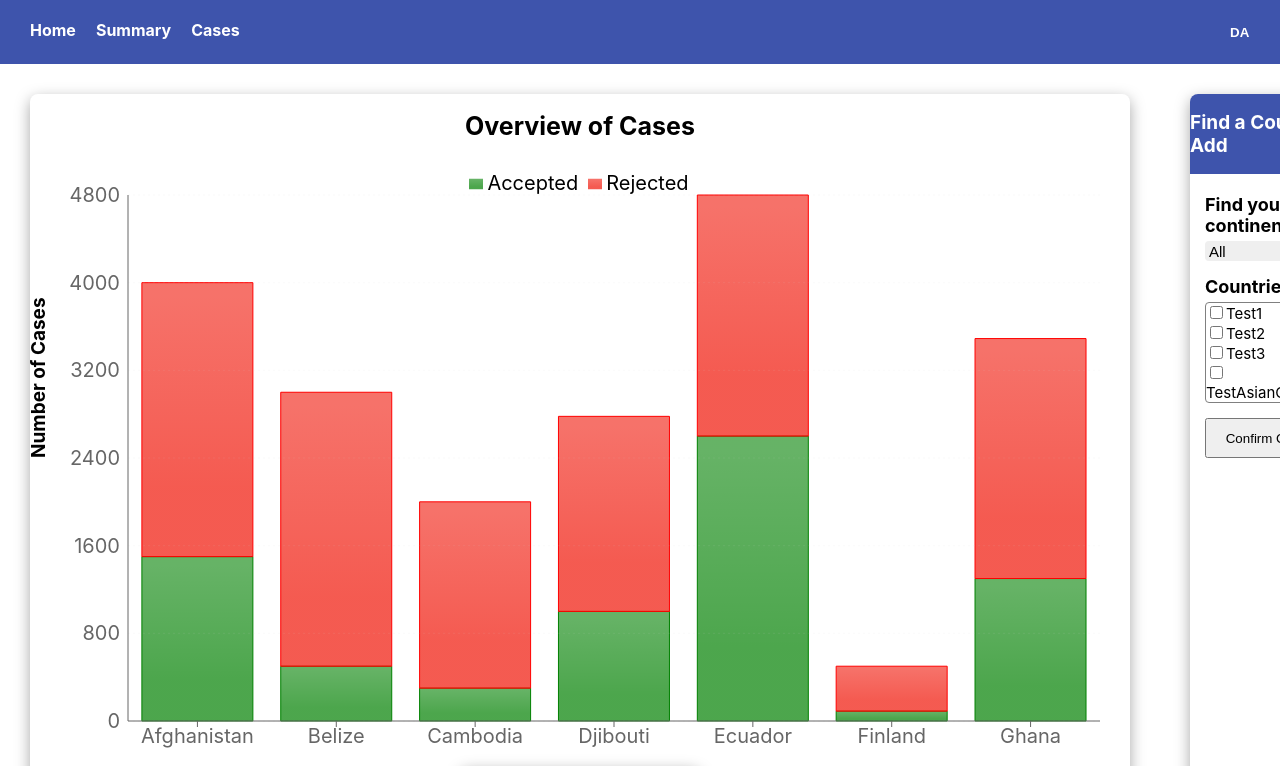
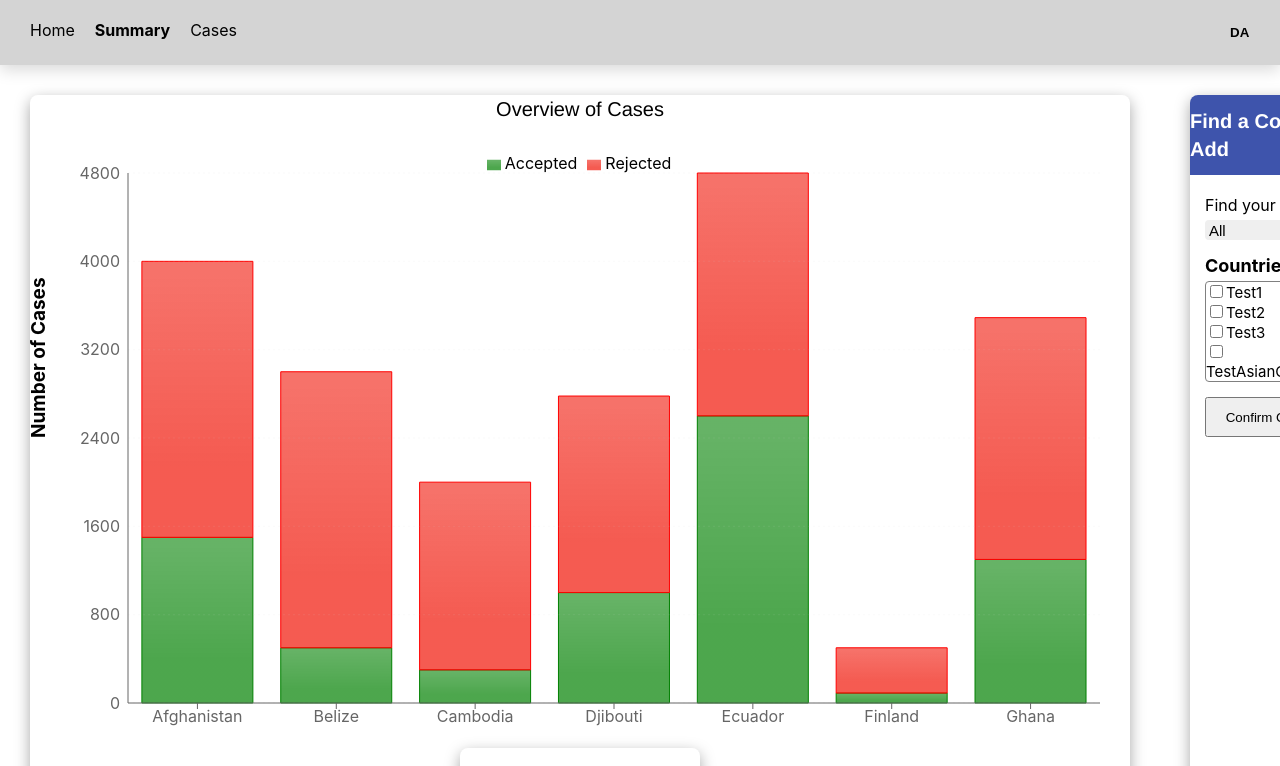
Before and after one commit to lilygostovic/DASS-frontend, a React (Create React App) app: page /summary in a window 1280 px wide. Shown: the top 766 px of the page. Built offline with nearby package versions, Linux system fonts and the light colour scheme.

Commit message:
Add new nav design

```diff
--- a/src/components/Footer/index.tsx
+++ /dev/null
@@ -1,32 +0,0 @@
-import React from "react";
-import { useTranslation } from "react-i18next";
-
-export const Footer = () => {
-  const { t } = useTranslation();
-
-  return (
-    <div style={{ height: "5vh", position: "relative" }}>
-      <div
-        style={{
-          backgroundColor: "#919591",
-          width: "100%",
-          height: "100%",
-          position: "absolute",
-          opacity: "1",
-          zIndex: 0,
-        }}
-      />
-      <div
-        style={{
-          zIndex: 1,
-          color: "white",
-          padding: "12px",
-          display: "flex",
-          justifyContent: "center",
-        }}
-      >
-        {t("footer.text")}
-      </div>
-    </div>
-  );
-};
--- a/src/components/Nav/LanguagePicker.tsx
+++ b/src/components/Nav/LanguagePicker.tsx
@@ -13,7 +13,7 @@ export const LanguagePicker = () => {
       style={{
         appearance: "none",
         backgroundColor: "transparent",
-        color: "white",
+        color: "black",
         border: "none",
         padding: "0 1em 0 0",
         margin: "0px",
--- a/src/components/Nav/NavButton.tsx
+++ b/src/components/Nav/NavButton.tsx
@@ -1,8 +1,11 @@
-import { Link } from 'react-router-dom';
-import styled from 'styled-components';
+import { Link } from "react-router-dom";
+import styled from "styled-components";
 
 export const NavButton = styled(Link)`
-    color: white;
-    margin: 10px;
-    text-decoration: none;
+  color: black;
+  margin: 10px;
+  text-decoration: none;
+  &.active {
+    font-weight: bold;
+  }
 `;
--- a/src/components/Nav/index.tsx
+++ b/src/components/Nav/index.tsx
@@ -1,7 +1,19 @@
-import { LanguagePicker } from './LanguagePicker';
-import { NavButton } from './NavButton';
-import React from 'react';
-import { useTranslation } from 'react-i18next';
+import { LanguagePicker } from "./LanguagePicker";
+import { NavButton } from "./NavButton";
+import React from "react";
+import { StyledDiv } from "../common/StyledDiv";
+import { useMatch } from "react-router-dom";
+import { useTranslation } from "react-i18next";
+
+const BackgroundColorDiv = () => (
+  <StyledDiv
+    width="100%"
+    height="100%"
+    position="absolute"
+    bg="lightGrey"
+    opacity={0.97}
+  />
+);
 
 export const Nav = () => {
   const { t } = useTranslation();
@@ -10,42 +22,45 @@ export const Nav = () => {
   const chartsText = t("nav.summary");
   const casesText = t("nav.cases");
 
+  const isHome = useMatch("/");
+  const isSummary = useMatch("/summary");
+  const isCases = useMatch("/cases");
+
   return (
-    <div
-      style={{
-        position: "relative",
-        width: "100%",
-        height: "8vh",
-        display: "flex",
-        alignItems: "center",
-      }}
-    >
-      <div
-        style={{
-          backgroundColor: "#3E54AC",
-          width: "100%",
-          height: "100%",
-          position: "absolute",
-          opacity: "1",
-          zIndex: "0",
-        }}
-      />
-      <div
-        style={{
-          zIndex: 1,
-          padding: "20px",
-          justifyContent: "space-between",
-          width: "100%",
-          display: "flex",
-        }}
+    <>
+      <StyledDiv
+        position="fixed"
+        width="100%"
+        height="65px"
+        display="flex"
+        boxShadow="rgba(0, 0, 0, 0.15) 0px 5px 15px"
       >
-        <div style={{ fontWeight: "bold" }}>
-          <NavButton to="/">{homeText}</NavButton>
-          <NavButton to="/summary">{chartsText}</NavButton>
-          <NavButton to="/cases">{casesText}</NavButton>
-        </div>
-        <LanguagePicker />
-      </div>
-    </div>
+        <BackgroundColorDiv />
+        <StyledDiv
+          zIndex={1}
+          padding="20px"
+          justifyContent="space-between"
+          width="100%"
+          display="flex"
+        >
+          <div>
+            <NavButton to="/" className={isHome !== null ? "active" : ""}>
+              {homeText}
+            </NavButton>
+            <NavButton
+              to="/summary"
+              className={isSummary !== null ? "active" : ""}
+            >
+              {chartsText}
+            </NavButton>
+            <NavButton to="/cases" className={isCases !== null ? "active" : ""}>
+              {casesText}
+            </NavButton>
+          </div>
+          <LanguagePicker />
+        </StyledDiv>
+      </StyledDiv>
+      <StyledDiv height="65px" />
+    </>
   );
 };
--- a/src/components/index.ts
+++ b/src/components/index.ts
@@ -1,3 +1,2 @@
-export { FilterButton } from './Button';
-export { Footer } from './Footer';
-export { Nav } from './Nav';
+export { FilterButton } from "./Button";
+export { Nav } from "./Nav";
--- a/src/pages/Dashboard/index.tsx
+++ b/src/pages/Dashboard/index.tsx
@@ -5,10 +5,11 @@ import {
   DropDown,
   SummaryChart,
 } from "./components";
-
-import { Footer, Nav } from "../../components";
 import React, { useState } from "react";
 
+import { Nav } from "../../components";
+import { StyledDiv } from "../../components/common/StyledDiv";
+import { StyledText } from "../../components/common/StyledText";
 import { data } from "./data";
 import { genderData } from "./testGenderData";
 import { useTranslation } from "react-i18next";
@@ -17,13 +18,14 @@ export const Dashboard = () => {
   const [dropDownOption, setDropDown] = useState<string>("country");
   const [continentOption, setContinentOption] = useState<string>("all");
   const [checkedOptionsChart, setCheckedOptionsChart] = useState<string[]>([]);
-  const [checkBoxDropDownOption, setCheckBoxDropDownOption] = useState<string>("all");
+  const [checkBoxDropDownOption, setCheckBoxDropDownOption] =
+    useState<string>("all");
 
   const { t } = useTranslation();
 
   const text = t("dashboardPage.overviewStats");
   const boxText = t("dashboardPage.checkBox");
-  const boxDropDownText = t("dashboardPage.boxDropDownText")
+  const boxDropDownText = t("dashboardPage.boxDropDownText");
 
   let chartAreaWidth: string;
   let chartWidth: number;
@@ -34,7 +36,7 @@ export const Dashboard = () => {
     boxItems = ["test1", "test2", "test3", "testAsianCountry"];
   } else if (checkBoxDropDownOption === "asia") {
     // Similarly, a back-end request gets all Asian country names and so on...?
-    boxItems = ["testAsianCountry"]
+    boxItems = ["testAsianCountry"];
   } else {
     boxItems = [];
   }
@@ -49,104 +51,97 @@ export const Dashboard = () => {
   }
 
   return (
-    <div
-      style={{
-        backgroundColor: "#ECF2FF",
-        maxHeight: "100vh",
-        minHeight: "100vh",
-      }}
+    <StyledDiv backgroundColor="#ECF2FF" maxHeight="100vh" minHeight="100vh">
+      <Nav />
+      <StyledDiv bg="#ffffff" display="flex" flexDirection="row">
+        <StyledDiv
+          display="flex"
+          justifyContent="space-bewteen"
+          flexDirection="column"
+          width={chartAreaWidth}
+          height="810px"
+          alignItems="center"
+          boxShadow="0px 5px 15px rgba(0, 0, 0, 0.35)"
+          borderRadius="8px"
+          margin="30px 30px"
+          color="black"
         >
-      <Nav />
-      <div
-        style={{
-          backgroundColor: "#ffffff",
-          display: "flex",
-          flexDirection: "row",
-        }}
-      >
-        <div
-          style={{
-            display: "flex",
-            justifyContent: "space-bewteen",
-            flexDirection: "column",
-            width: chartAreaWidth,
-            height: "810px",
-            alignItems: "center",
-            boxShadow: "0px 5px 15px rgba(0, 0, 0, 0.35)",
-            borderRadius: "8px",
-            margin: "30px 30px",
-            color: "black",
-            fontSize: "20px",
-          }}
-        >
-          <h1 style={{ fontSize: "25px", color: "black", marginBottom: "20px" }}>{text}</h1>
-
+          <StyledText variant="paragraphMedium" fontSize="20px" mb="20px">
+            {text}
+          </StyledText>
           <SummaryChart
             data={data}
             genderData={genderData}
-          w={chartWidth} h={590}
+            w={chartWidth}
+            h={590}
             isSummaryPage={true}
             axisOption={dropDownOption}
             continentOption={continentOption}
             checkedCountryOptions={checkedOptionsChart}
           />
 
-          <div style={{
+          <div
+            style={{
               display: "flex",
               flexDirection: "column",
               justifyContent: "center",
             }}
           >
             {dropDownOption !== "country" && (
-              <DropDown selectedOption={dropDownOption} setOption={setDropDown} />
+              <DropDown
+                selectedOption={dropDownOption}
+                setOption={setDropDown}
+              />
             )}
 
             {dropDownOption === "country" && (
-              <div style={{
+              <div
+                style={{
                   display: "flex",
                   flexDirection: "column",
                   marginTop: "15px",
                   boxShadow: "0px 5px 15px rgba(0, 0, 0, 0.35)",
                   borderRadius: "8px",
                   height: "110px",
-              }}>
-                <DropDown selectedOption={dropDownOption} setOption={setDropDown} />
-                <ContinentDropDown selectedOption={continentOption} setOption={setContinentOption} />
+                }}
+              >
+                <DropDown
+                  selectedOption={dropDownOption}
+                  setOption={setDropDown}
+                />
+                <ContinentDropDown
+                  selectedOption={continentOption}
+                  setOption={setContinentOption}
+                />
               </div>
             )}
           </div>
-        </div>
+        </StyledDiv>
         {dropDownOption === "country" && (
-          <div style={{
-            display: "flex",
-            flexDirection: "column",
-            boxShadow: "0px 5px 15px rgba(0, 0, 0, 0.35)",
-            borderRadius: "8px",
-            width: "250px",
-            margin: "30px 30px",
-          }}>
-            <div style={{
-              display: "flex",
-              fontWeight: "bold",
-              fontSize: "19px",
-              backgroundColor: "#3E54AC",
-              color: "white",
-              marginBottom: "20px",
-              borderRadius: "8px 8px 0 0",
-              height: "80px",
-              justifyContent: "center",
-              alignItems: "center",
-            }}>
+          <StyledDiv
+            display="flex"
+            flexDirection="column"
+            boxShadow="0px 5px 15px rgba(0, 0, 0, 0.35)"
+            borderRadius="8px"
+            width="250px"
+            margin="30px 30px"
+          >
+            <StyledDiv
+              display="flex"
+              bg="#3E54AC"
+              mb="20px"
+              borderRadius="8px 8px 0 0"
+              height="80px"
+              justifyContent="center"
+              alignItems="center"
+            >
+              <StyledText variant="paragraphMediumBold" color="white">
                 {boxText}
-            </div>
-            <div style={{
-              fontWeight: "bold",
-              fontSize: "18px",
-              marginLeft: "15px",
-              marginBottom: "5px",
-            }}>
+              </StyledText>
+            </StyledDiv>
+            <StyledDiv ml="15px" mb="5px">
               {boxDropDownText}
-            </div>
+            </StyledDiv>
             <CheckBoxDropDown
               selectedOption={checkBoxDropDownOption}
               setOption={setCheckBoxDropDownOption}
@@ -155,12 +150,9 @@ export const Dashboard = () => {
               options={boxItems}
               setCheckedOptionsChart={setCheckedOptionsChart}
             />
-          </div>
+          </StyledDiv>
         )}
-      </div>
-      <div style={{ alignItems: "flex-end" }}>
-        <Footer />
-      </div>
-    </div>
+      </StyledDiv>
+    </StyledDiv>
   );
 };
```
Lines whose indentation alone changed are shown as unchanged.
